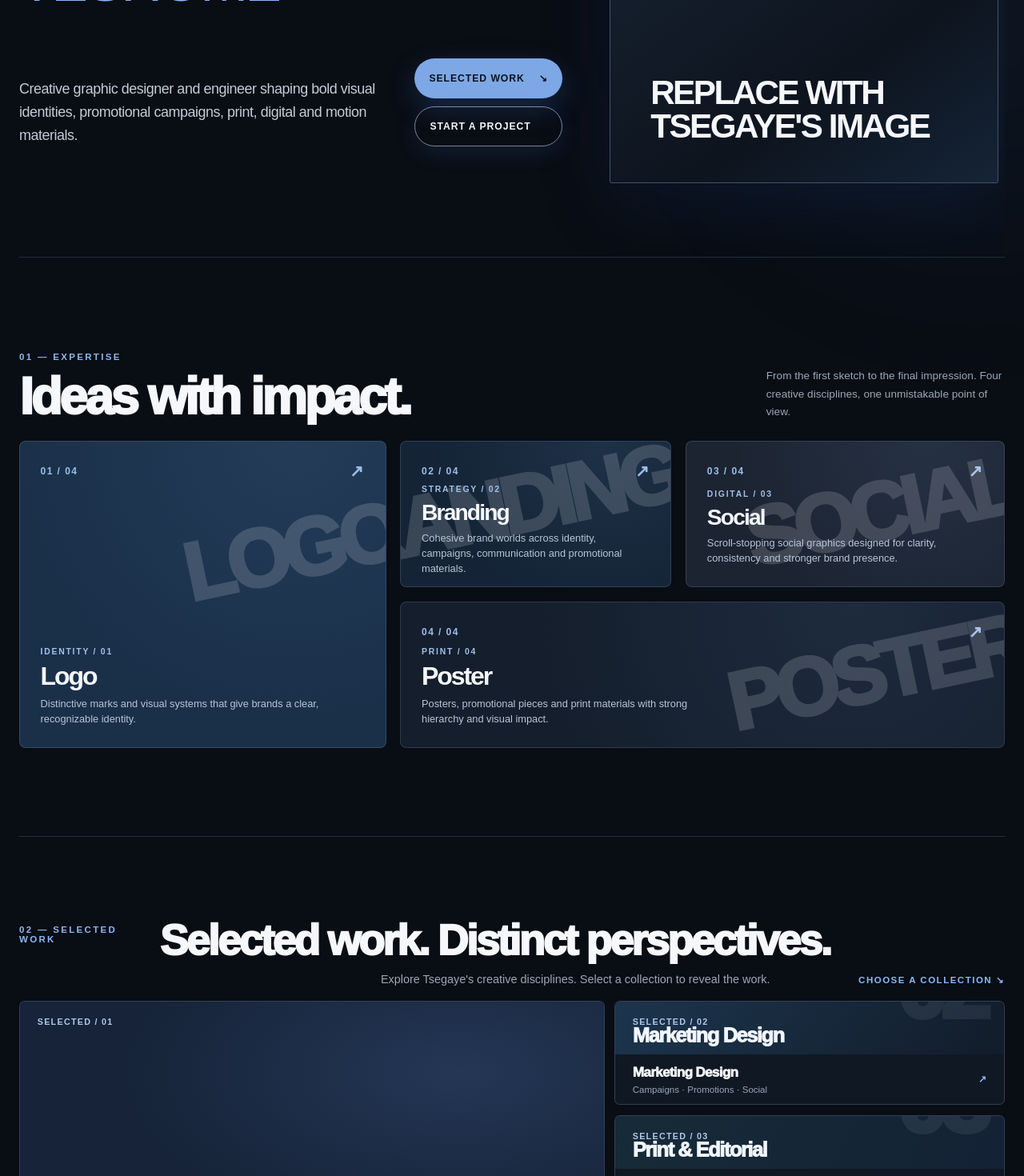
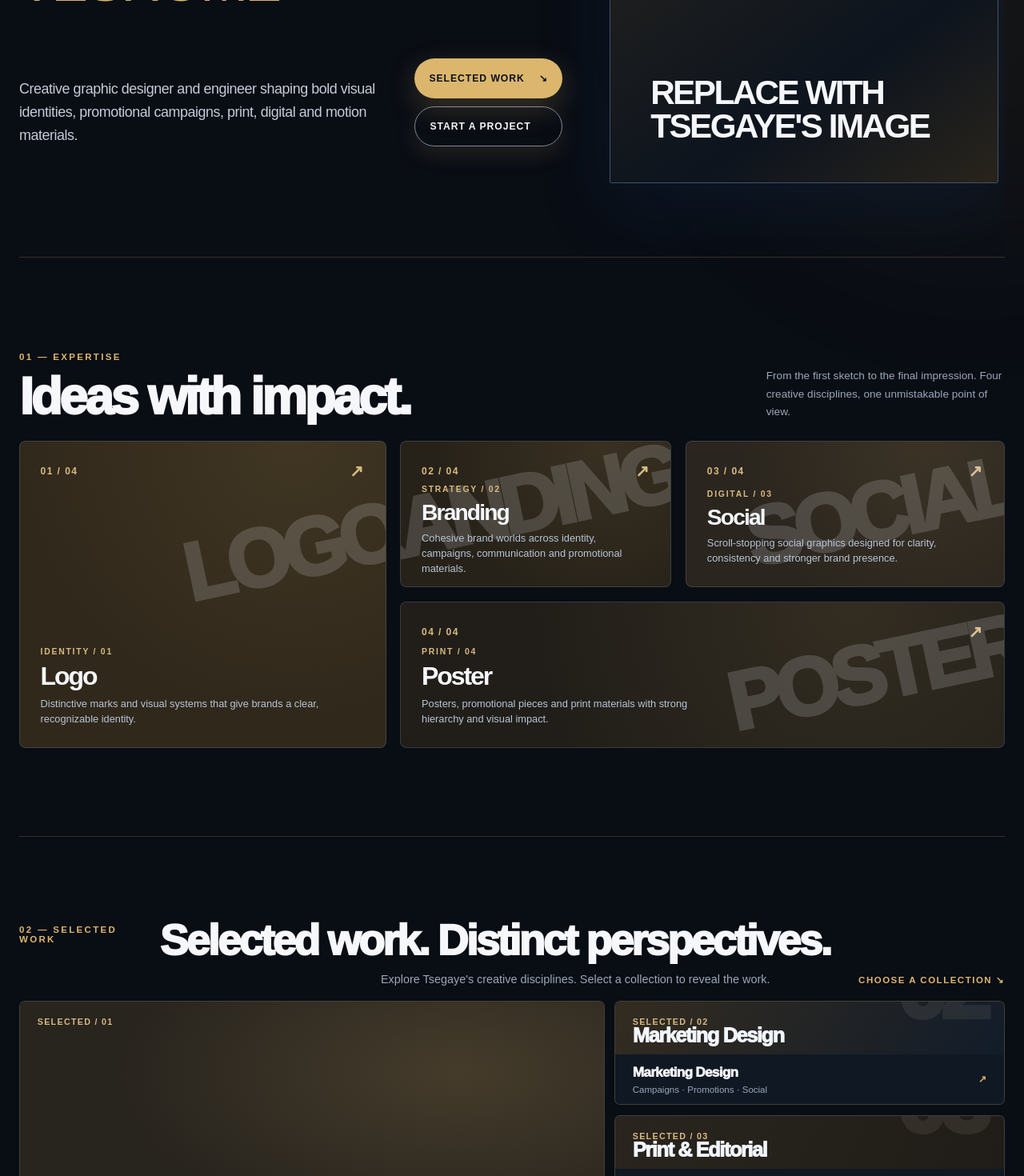
Before and after one commit to mkcoder1218/Tsgaye, a Next.js app: page / in a window 1280 px wide. Shown: the part 480-1950 px from the top of the page at 80% size. Built offline with nearby package versions, Linux system fonts and the light colour scheme.

Commit message:
style: replace blue accents with warm gold palette

```diff
--- a/app/globals.css
+++ b/app/globals.css
@@ -6,17 +6,17 @@
   --surface-strong: #1a2735;
   --ink: #f5f7fb;
   --muted: #9aa7b8;
-  --line: rgba(126, 158, 210, 0.22);
-  --accent: #8cb7f4;
-  --accent-dark: #5d91cf;
-  --highlight: #b8cfe9;
+  --line: rgba(220, 182, 109, 0.22);
+  --accent: #dcb66d;
+  --accent-dark: #b58a3d;
+  --highlight: #e4ca92;
   --white: #fffdf7;
-  --blue: #4f8cff;
-  --blue-soft: rgba(79, 140, 255, 0.18);
-  --blue-line: rgba(102, 158, 255, 0.34);
-  --shadow: 0 24px 70px rgba(43, 111, 255, 0.22), 0 0 0 1px rgba(92, 149, 255, 0.10);
-  --shadow-soft: 0 16px 46px rgba(43, 111, 255, 0.15);
-  --shadow-sharp: 8px 8px 0 rgba(79, 140, 255, 0.28), 0 18px 42px rgba(32, 94, 210, 0.16);
+  --blue: #dcb66d;
+  --blue-soft: rgba(220, 182, 109, 0.18);
+  --blue-line: rgba(220, 182, 109, 0.34);
+  --shadow: 0 24px 70px rgba(177, 127, 49, 0.22), 0 0 0 1px rgba(220, 182, 109, 0.10);
+  --shadow-soft: 0 16px 46px rgba(177, 127, 49, 0.15);
+  --shadow-sharp: 8px 8px 0 rgba(220, 182, 109, 0.28), 0 18px 42px rgba(160, 111, 40, 0.16);
 }
 
 * {
@@ -31,7 +31,7 @@ body {
   margin: 0;
   color: var(--ink);
   background:
-    radial-gradient(ellipse at 72% 11%, rgba(29, 70, 139, 0.10), transparent 48%),
+    radial-gradient(ellipse at 72% 11%, rgba(120, 90, 40, 0.10), transparent 48%),
     var(--paper);
   background-size: cover;
   font-family: Arial, Helvetica, sans-serif;
@@ -1504,7 +1504,7 @@ a {
   place-items: center;
   padding: 28px;
   background:
-    radial-gradient(ellipse at 72% 11%, rgba(29, 70, 139, 0.10), transparent 48%),
+    radial-gradient(ellipse at 72% 11%, rgba(120, 90, 40, 0.10), transparent 48%),
     var(--paper);
   background-size: 42px 42px;
 }
@@ -1881,23 +1881,23 @@ a {
 }
 
 
-/* Dark portfolio depth + blue glow */
+/* Dark portfolio depth + gold glow */
 .site-header {
-  box-shadow: 0 10px 34px rgba(23, 75, 172, 0.12);
+  box-shadow: 0 10px 34px rgba(120, 90, 40, 0.12);
 }
 
 .nav-cta,
 .hero-button,
 .admin-content-actions button,
 .admin-login-form button {
-  box-shadow: 0 10px 28px rgba(79, 140, 255, 0.12);
+  box-shadow: 0 10px 28px rgba(220, 182, 109, 0.12);
 }
 
 .nav-cta:hover,
 .hero-button:hover,
 .admin-content-actions button:hover,
 .admin-login-form button:hover {
-  box-shadow: 0 14px 34px rgba(79, 140, 255, 0.26);
+  box-shadow: 0 14px 34px rgba(220, 182, 109, 0.26);
 }
 
 .hero-image-frame,
@@ -1921,19 +1921,19 @@ a {
 }
 
 .hero-orbit-one {
-  box-shadow: 0 0 72px rgba(79, 140, 255, 0.30);
+  box-shadow: 0 0 72px rgba(220, 182, 109, 0.30);
 }
 
 .hero-orbit-two {
-  box-shadow: 0 0 54px rgba(79, 140, 255, 0.20);
+  box-shadow: 0 0 54px rgba(220, 182, 109, 0.20);
 }
 
 .hero-button-primary {
-  box-shadow: 0 12px 36px rgba(79, 140, 255, 0.22);
+  box-shadow: 0 12px 36px rgba(220, 182, 109, 0.22);
 }
 
 .hero-button-primary:hover {
-  box-shadow: 0 16px 42px rgba(79, 140, 255, 0.34);
+  box-shadow: 0 16px 42px rgba(220, 182, 109, 0.34);
 }
 
 input,
@@ -1966,7 +1966,7 @@ a:focus-visible {
 .admin-category select:focus,
 .admin-login-form input:focus {
   border-color: var(--blue);
-  box-shadow: 0 0 0 4px rgba(79, 140, 255, 0.12);
+  box-shadow: 0 0 0 4px rgba(220, 182, 109, 0.12);
 }
 
 .admin-content-message.is-success {
@@ -2033,7 +2033,7 @@ a:focus-visible {
   position: absolute;
   inset: 0;
   pointer-events: none;
-  background: linear-gradient(135deg, rgba(79, 140, 255, 0.10), transparent 44%);
+  background: linear-gradient(135deg, rgba(220, 182, 109, 0.10), transparent 44%);
   opacity: 0;
   transition: opacity 0.5s ease;
 }
@@ -2044,7 +2044,7 @@ a:focus-visible {
 
 .work-card:hover .work-media {
   border-color: var(--blue-line);
-  box-shadow: 0 24px 70px rgba(35, 95, 211, 0.25);
+  box-shadow: 0 24px 70px rgba(166, 117, 43, 0.25);
 }
 
 .contact-heading a {
@@ -2052,7 +2052,7 @@ a:focus-visible {
 }
 
 .contact-heading a:hover {
-  text-shadow: 0 0 46px rgba(79, 140, 255, 0.44);
+  text-shadow: 0 0 46px rgba(220, 182, 109, 0.44);
 }
 
 @media (prefers-reduced-motion: reduce) {
@@ -2092,7 +2092,7 @@ a:focus-visible {
 }
 
 
-/* Refined editorial visual language: quiet charcoal and cool-blue highlights. */
+/* Refined editorial visual language: quiet charcoal and warm-gold highlights. */
 html,
 body {
   overflow-x: clip;
@@ -2112,7 +2112,7 @@ body {
 }
 
 .hero::before {
-  background: radial-gradient(circle, rgba(67, 113, 189, 0.09), transparent 67%);
+  background: radial-gradient(circle, rgba(157, 112, 44, 0.09), transparent 67%);
   filter: blur(60px);
 }
 
@@ -2178,7 +2178,7 @@ body {
 .hero-button-primary,
 .admin-content-actions button,
 .admin-login-form button {
-  background: #7da8e5;
+  background: #dcb66d;
   color: #08101c;
 }
 
@@ -2211,7 +2211,7 @@ body {
   min-height: 0;
   padding: clamp(26px, 4vw, 50px);
   color: var(--ink);
-  background: linear-gradient(145deg, #1a2637, #0d141e 67%, #152437);
+  background: linear-gradient(145deg, #2a261e, #0d141e 67%, #29241b);
   align-items: flex-end;
 }
 
@@ -2222,7 +2222,7 @@ body {
 
 .image-placeholder-label {
   border-color: rgba(183, 207, 238, 0.35);
-  color: #b4c9e5;
+  color: #dfcba4;
 }
 
 .image-placeholder-copy {
@@ -2235,8 +2235,8 @@ body {
 
 .hero-marquee {
   border-color: rgba(154, 179, 210, 0.23);
-  background: #111b28;
-  color: #aebfd4;
+  background: #191816;
+  color: #c6baa5;
 }
 
 .hero-marquee div {
@@ -2464,7 +2464,7 @@ body {
 .work-card-trigger:hover .work-media,
 .work-card-trigger:focus-visible .work-media {
   border-color: var(--blue);
-  box-shadow: 0 18px 50px rgba(55, 105, 205, .25);
+  box-shadow: 0 18px 50px rgba(166, 117, 43, .25);
   transform: translateY(-5px);
 }
 .work-preview { position: relative; width: 100%; height: 100%; min-height: 280px; overflow: hidden; }
@@ -2545,7 +2545,7 @@ body {
   inset: 0;
   width: 40%;
   opacity: 0;
-  background: linear-gradient(90deg, transparent, rgba(154, 199, 255, 0.24), transparent);
+  background: linear-gradient(90deg, transparent, rgba(239, 206, 142, 0.24), transparent);
   filter: blur(14px);
   transform: skewX(-18deg);
   mix-blend-mode: screen;
@@ -2597,33 +2597,33 @@ body {
   justify-content: space-between;
   padding: clamp(18px,2vw,27px);
   border: 1px solid rgba(157,185,223,.19);
-  background: #111b28;
+  background: #191816;
   border-radius: 8px;
   isolation: isolate;
   transition: border-color .3s ease, box-shadow .3s ease;
 }
-.expertise-card-1 { grid-column: 1; grid-row: 1 / 3; background: #1a3049; }
-.expertise-card-2 { grid-column: 2; grid-row: 1; background: #142436; }
-.expertise-card-3 { grid-column: 3; grid-row: 1; background: #1c2432; }
-.expertise-card-4 { grid-column: 2 / 4; grid-row: 2; background: #141e2c; }
+.expertise-card-1 { grid-column: 1; grid-row: 1 / 3; background: #30281b; }
+.expertise-card-2 { grid-column: 2; grid-row: 1; background: #272219; }
+.expertise-card-3 { grid-column: 3; grid-row: 1; background: #2a251e; }
+.expertise-card-4 { grid-column: 2 / 4; grid-row: 2; background: #211e19; }
 .expertise-card::before {
   content: "";
   position: absolute;
   z-index: -1;
   inset: 0;
-  background: radial-gradient(circle at 75% 0%,rgba(126,169,232,.16),transparent 68%);
+  background: radial-gradient(circle at 75% 0%,rgba(220,182,109,.16),transparent 68%);
   opacity: .6;
   transition: opacity .35s ease;
 }
-.expertise-card:hover { border-color: rgba(154,194,245,.6); box-shadow: 0 20px 52px rgba(34,93,178,.15); }
+.expertise-card:hover { border-color: rgba(220,182,109,.6); box-shadow: 0 20px 52px rgba(160,111,40,.15); }
 .expertise-card:hover::before { opacity: 1; }
-.expertise-card-top { display: flex; justify-content: space-between; align-items: center; color: #9abde9; font-size: .75rem; font-weight: 800; letter-spacing: .12em; }
+.expertise-card-top { display: flex; justify-content: space-between; align-items: center; color: #d7ba81; font-size: .75rem; font-weight: 800; letter-spacing: .12em; }
 .expertise-card-arrow { font-size: 1.3rem; transition: transform .3s ease; }
 .expertise-card:hover .expertise-card-arrow { transform: translate(4px,-4px); }
 .expertise-card-visual { position: absolute; top: 25%; right: -3%; pointer-events: none; opacity: .16; }
 .expertise-visual-word { display: block; font-size: clamp(4rem,8vw,9rem); font-weight: 950; line-height: .85; letter-spacing: -.08em; text-transform: uppercase; transform: rotate(-12deg); }
 .expertise-card-body { position: relative; }
-.expertise-card-label { color: #a2c0e8; font-size: .65rem; font-weight: 800; letter-spacing: .17em; text-transform: uppercase; }
+.expertise-card-label { color: #d7ba81; font-size: .65rem; font-weight: 800; letter-spacing: .17em; text-transform: uppercase; }
 .expertise-card h3 { margin: 8px 0; font-size: clamp(1.8rem,2.5vw,3.5rem); line-height: .98; letter-spacing: -.065em; }
 .expertise-card p { margin: 0; max-width: 380px; color: #b7c5d6; font-size: clamp(.8rem,.95vw,1rem); line-height: 1.5; }
 .expertise-card-2 h3,.expertise-card-3 h3 { font-size: clamp(1.55rem,2.2vw,2.65rem); }
@@ -2679,7 +2679,7 @@ body {
   flex-direction: column;
   position: relative;
   overflow: hidden;
-  border: 1px solid rgba(154, 183, 220, .24);
+  border: 1px solid rgba(220, 182, 109, .24);
   border-radius: 7px;
   background: #111a27;
   transition: border-color .25s, box-shadow .25s;
@@ -2692,7 +2692,7 @@ body {
   padding: 0 !important;
   border: 0;
   box-shadow: none;
-  background: #152439;
+  background: #25211b;
 }
 .work-editorial .portfolio-placeholder,
 .work-editorial .work-preview {
@@ -2701,16 +2701,16 @@ body {
   border: 0;
 }
 .work-editorial .portfolio-placeholder {
-  background: radial-gradient(ellipse at 75% 25%, rgba(105, 156, 234, .16), transparent 56%), #162338;
-  color: #e5efff;
-}
-.work-editorial .work-card-2 .portfolio-placeholder { background: linear-gradient(125deg, #1c354d, #121c2a); }
-.work-editorial .work-card-3 .portfolio-placeholder { background: linear-gradient(120deg, #172b37, #132235); }
-.work-editorial .work-card-4 .portfolio-placeholder { background: linear-gradient(120deg, #1b263f, #151b2b); }
+  background: radial-gradient(ellipse at 75% 25%, rgba(220, 182, 109, .16), transparent 56%), #28241e;
+  color: #f4ecd9;
+}
+.work-editorial .work-card-2 .portfolio-placeholder { background: linear-gradient(125deg, #332c20, #121c2a); }
+.work-editorial .work-card-3 .portfolio-placeholder { background: linear-gradient(120deg, #29251e, #201d18); }
+.work-editorial .work-card-4 .portfolio-placeholder { background: linear-gradient(120deg, #2b261e, #211e1a); }
 .work-editorial .portfolio-placeholder-label {
   top: clamp(12px, 1.5vw, 25px);
   left: clamp(14px, 1.7vw, 28px);
-  color: #afc9ec;
+  color: #d7ba81;
   border: 0;
   padding: 0;
 }
@@ -2759,8 +2759,8 @@ body {
 .work-editorial .work-caption h3 { font-size: clamp(1rem, 1.35vw, 1.35rem) !important; }
 .work-editorial .work-caption p { font-size: .72rem; }
 .work-editorial .work-card-trigger:hover {
-  border-color: rgba(142, 184, 245, .8);
-  box-shadow: 0 16px 45px rgba(35, 89, 180, .22);
+  border-color: rgba(220, 182, 109, .8);
+  box-shadow: 0 16px 45px rgba(166, 117, 43, .22);
 }
 .work-editorial .work-card-trigger:hover .work-media { transform: none; box-shadow: none; }
 .work-editorial .work-card-trigger:hover .portfolio-placeholder-name { transform: translateY(-5px); transition: transform .35s ease; }
@@ -2801,3 +2801,10 @@ body {
   object-fit: cover;
   object-position: center;
 }
+
+/* Gold identity: retain legacy token aliases for existing components. */
+:root {
+  --gold: #dcb66d;
+  --gold-soft: rgba(220, 182, 109, 0.18);
+  --gold-line: rgba(220, 182, 109, 0.34);
+}
```
